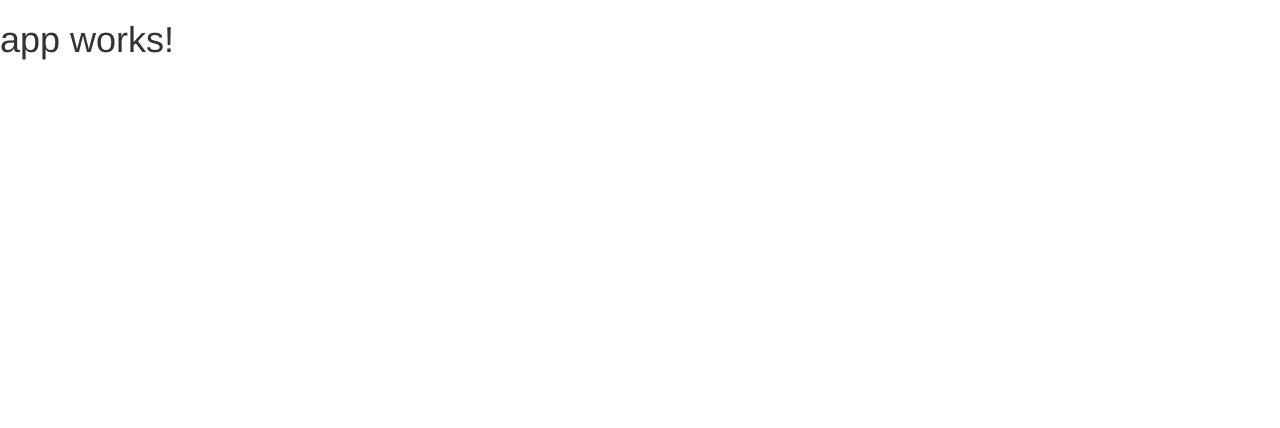
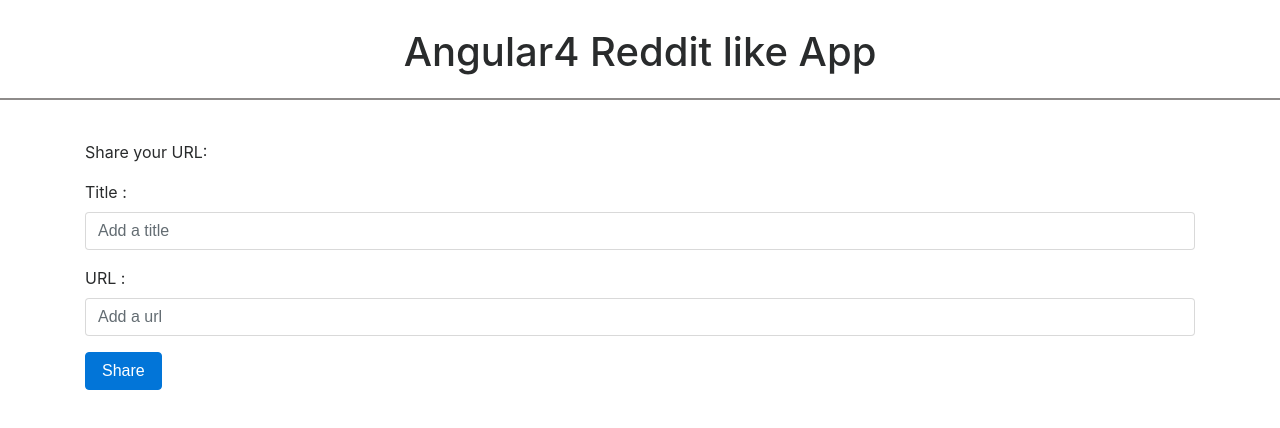
Before and after one commit to ryanzam/ng-reddit, an Angular app: page / in a window 1280 px wide. Shown: the top 428 px of the page. Built offline with nearby package versions, Linux system fonts and the light colour scheme.

Commit message:
forms added

```diff
--- a/src/app/app.component.css
+++ b/src/app/app.component.css
@@ -0,0 +1,12 @@
+.page-header {
+  padding-top: 30px;
+  text-align: center;
+  border-bottom: #8e8b8a 2px solid;
+  height: 100px;
+
+}
+
+
+.container {
+  margin-top: 40px;
+}
--- a/src/app/app.component.html
+++ b/src/app/app.component.html
@@ -1,3 +1,18 @@
-<h1>
-  {{title}}
-</h1>
+<div class="page-header"><h1>Angular4 Reddit like App</h1></div>
+<div class="container">
+  <p>Share your URL:</p>
+  <form>
+    <fieldset class="form-group">
+      <label for="title">Title :</label>
+      <input type="text" class="form-control" name="Title" placeholder="Add a title">
+    </fieldset>
+    <fieldset class="form-group">
+      <label for="link">URL :</label>
+      <input type="text" class="form-control" name="link" placeholder="Add a url">
+    </fieldset>
+
+    <button class="btn btn-primary" (click)="addArticle()">Share</button>
+
+  </form>
+
+</div>
--- a/src/index.html
+++ b/src/index.html
@@ -7,7 +7,7 @@
 
   <meta name="viewport" content="width=device-width, initial-scale=1">
   <link rel="icon" type="image/x-icon" href="favicon.ico">
-  <link rel="stylesheet" href="https://maxcdn.bootstrapcdn.com/bootstrap/3.3.7/css/bootstrap.min.css">
+  <link rel="stylesheet" href="https://maxcdn.bootstrapcdn.com/bootstrap/4.0.0-alpha.6/css/bootstrap.min.css">
 </head>
 <body>
   <app-root>Loading...</app-root>
```
